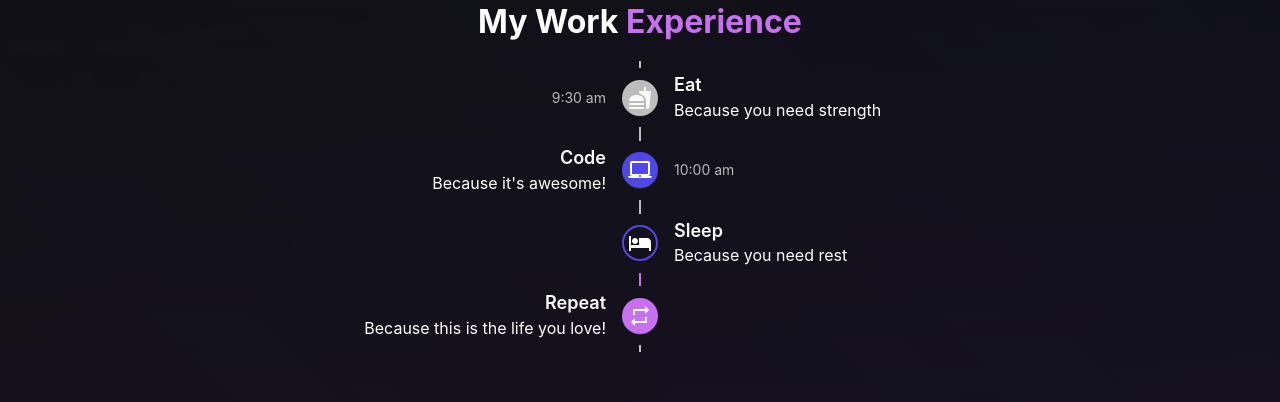
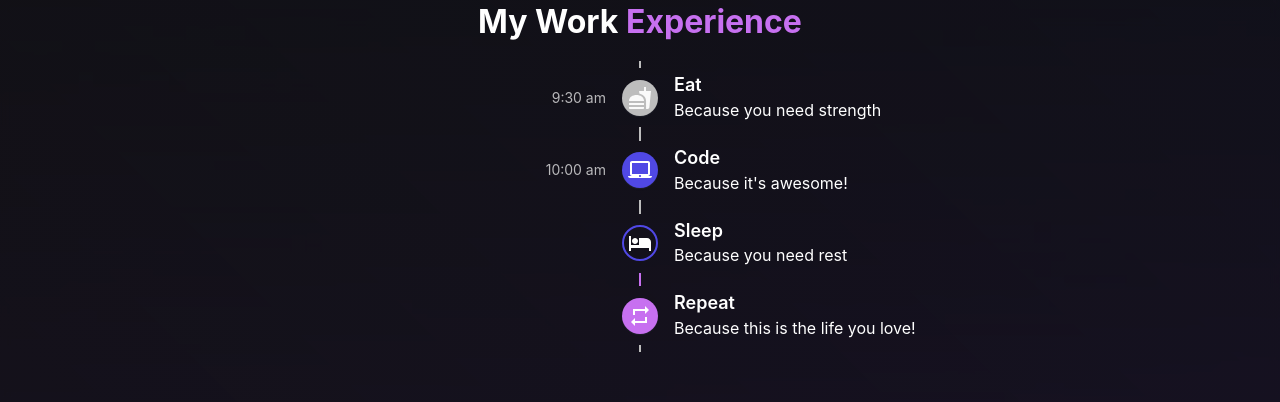
Before and after one commit to kimitaWanjohi/portfolio, a React (Vite) app: page /about in a window 1280 px wide. Shown: the part 840-1242 px from the top of the page. Built offline with nearby package versions, Linux system fonts and the light colour scheme.

Commit message:
timeline position

```diff
--- a/src/components/Timeline/Timeline.tsx
+++ b/src/components/Timeline/Timeline.tsx
@@ -7,16 +7,23 @@ import TimelineConnector from '@mui/lab/TimelineConnector';
 import TimelineContent from '@mui/lab/TimelineContent';
 import TimelineOppositeContent from '@mui/lab/TimelineOppositeContent';
 import TimelineDot from '@mui/lab/TimelineDot';
+
 import FastfoodIcon from '@mui/icons-material/Fastfood';
 import LaptopMacIcon from '@mui/icons-material/LaptopMac';
 import HotelIcon from '@mui/icons-material/Hotel';
 import RepeatIcon from '@mui/icons-material/Repeat';
+
 import Typography from '@mui/material/Typography';
+import { useTheme } from '@mui/material/styles';
 
-const TimeLine: React.FC = () =>  {
+interface TimeLineProps {
+    position: 'left' | 'alternate';
+}
+
+const TimeLine: React.FC<TimeLineProps> = ({position}) =>  {
 
     return (
-    <Timeline position="alternate">
+    <Timeline position={position}>
         <TimelineItem>
             <TimelineOppositeContent
             sx={{ m: 'auto 0' }}
```
Lines whose indentation alone changed are shown as unchanged.
